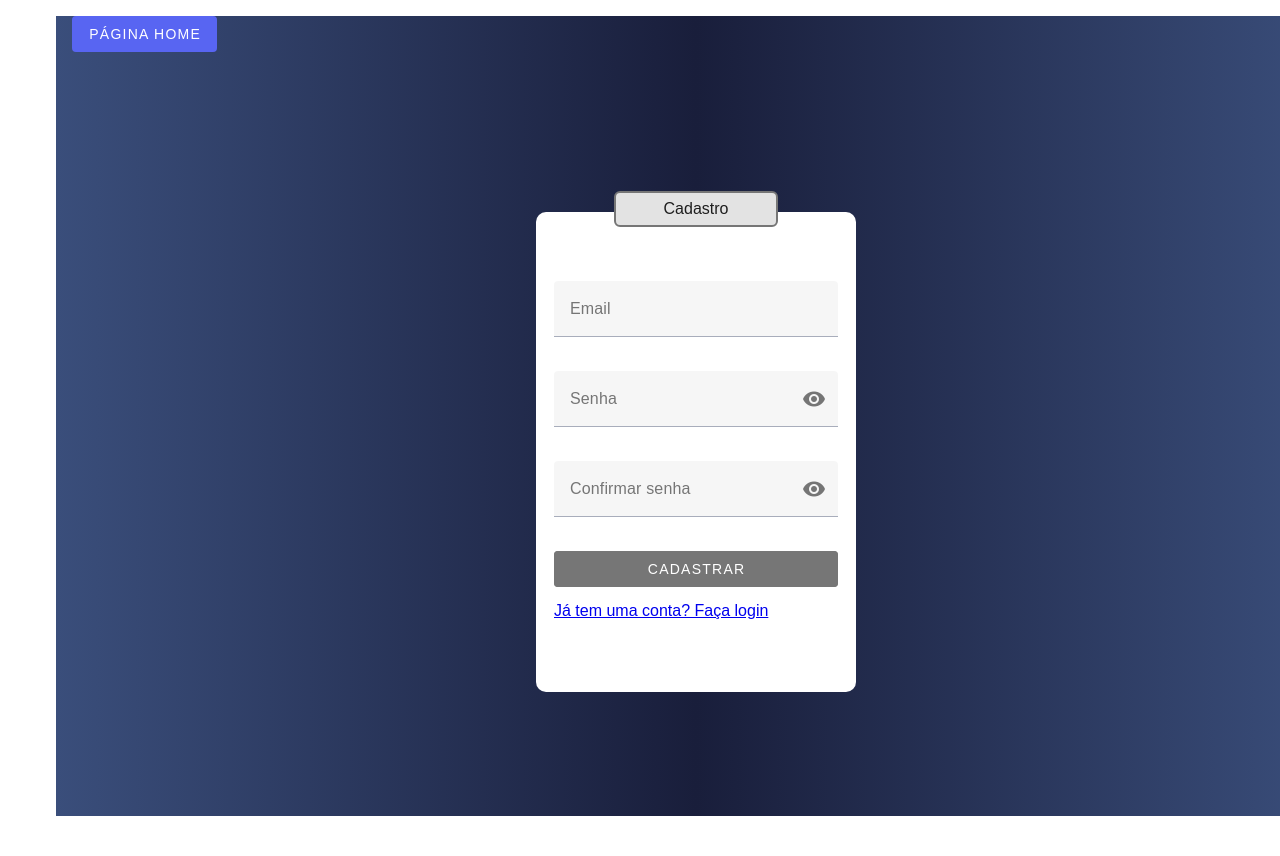
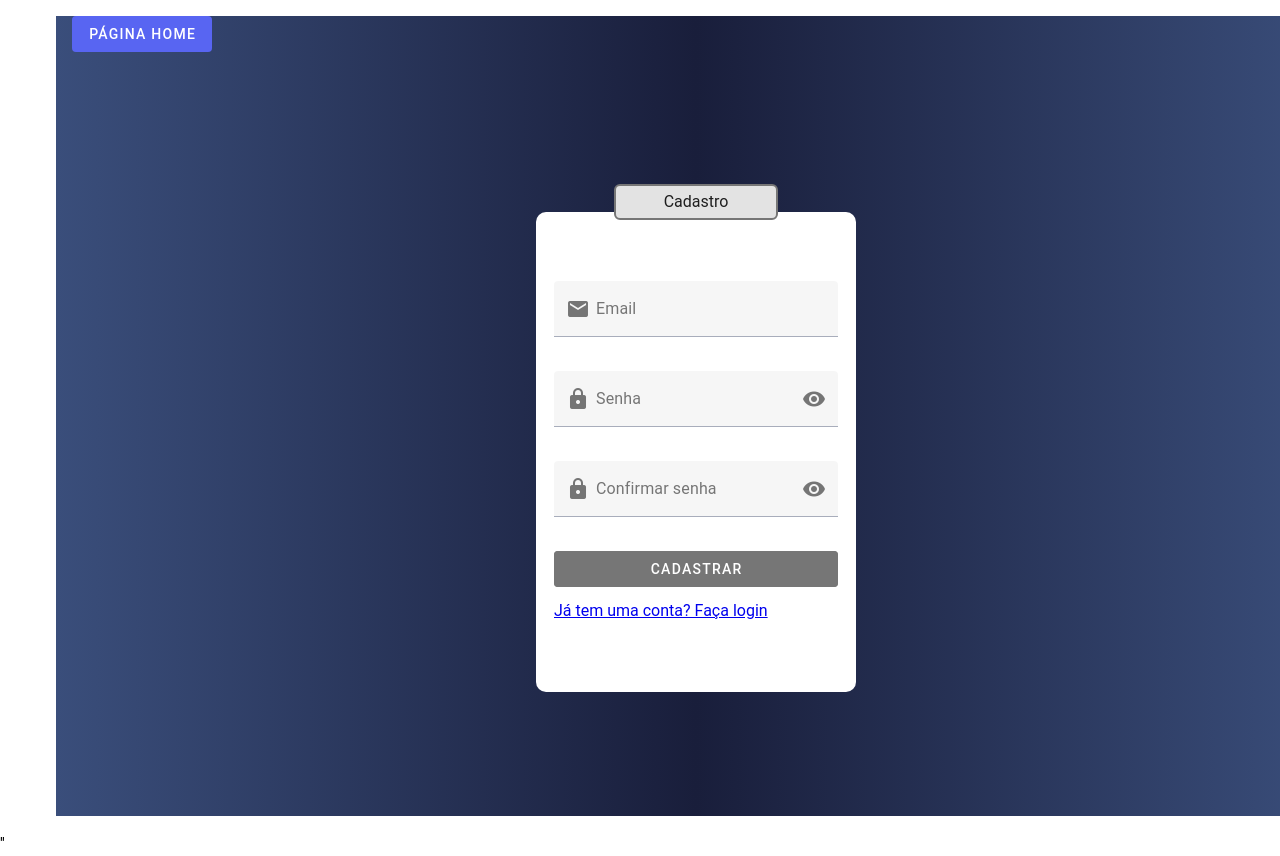
Before and after one commit to RicardoFM1/FrontendVue-DesapegueJa, a Vue app: page /cadastro in a window 1280 px wide. Shown: the top 856 px of the page. Built offline with nearby package versions, Linux system fonts and the light colour scheme; the HTML template or start-up script is replaced by a standard one.

Commit message:
borda estranha arrumada

```diff
--- a/src/app.vue
+++ b/src/app.vue
@@ -1,26 +1,27 @@
+
+<script setup>
+import { RouterView } from 'vue-router';
+import UserProfileSkeleton from './components/UserProfileSkeleton.vue';
+</script>]
+
 <template>
-  <v-app>
+  <!-- <v-app>
     <Suspense>
-      <template #default>
+      <template #default> -->
         <RouterView v-slot="{ Component }">
           <v-container>
             <component :is="Component" />
           </v-container>
         </RouterView>
-      </template>
-
+      <!-- </template>
       <template #fallback>
         <v-container>
           <UserProfileSkeleton />
-        </v-container>
-      </template>
-    </Suspense>
-  </v-app>
+        </v-container> -->
+      <!-- </template> -->
+    <!-- </Suspense>
+  </v-app> -->''
 </template>
 
-<script setup>
-import { RouterView } from 'vue-router';
-import UserProfileSkeleton from './components/UserProfileSkeleton.vue';
-</script>
 
 <style scoped></style>
--- a/src/pages/cadastro/cadastro.vue
+++ b/src/pages/cadastro/cadastro.vue
@@ -40,6 +40,7 @@
         >
           <v-text-field
             label="Email"
+            prepend-inner-icon="mdi-email "
             v-model="usuario.email"
             type="email"
             base-color="#293559"
@@ -49,6 +50,7 @@
           <v-text-field
             label="Senha"
             v-model="usuario.senha"
+            prepend-inner-icon="mdi-lock"
             :append-inner-icon="show ? 'mdi-eye' : 'mdi-eye-off'"
             @click:append-inner="show = !show"
             @paste.prevent
@@ -59,6 +61,7 @@
           </v-text-field>
           <v-text-field
             label="Confirmar senha"
+            prepend-inner-icon="mdi-lock"
             v-model="usuario.confirmSenha"
             :append-inner-icon="show2 ? 'mdi-eye' : 'mdi-eye-off'"
             @click:append-inner="show2 = !show2"
--- a/src/pages/css/paginaCarrinho/carrinho.css
+++ b/src/pages/css/paginaCarrinho/carrinho.css
@@ -1,7 +1,7 @@
-    /* styles.css */
+     styles.css
 body {
   font-family: Arial, sans-serif;
-  background-color: #ffffff; /* fundo branco */
+  background-color: #ffffff;
   margin: 0;
   padding: 0;
 }
--- a/src/pages/login/login.vue
+++ b/src/pages/login/login.vue
@@ -24,6 +24,7 @@
 
                     <v-text-field
                     label="Email"
+                    prepend-inner-icon="mdi-email"
                     v-model="usuario.email"
                     type="email"
                     base-color="#293559"
@@ -31,6 +32,7 @@
                     </v-text-field>
                     <v-text-field
                         label="Senha"
+                        prepend-inner-icon="mdi-lock"
                         :append-inner-icon="show ? 'mdi-eye' : 'mdi-eye-off'"
                         @click:append-inner="show = !show"
                         v-model="usuario.senhaHash"
--- a/src/pages/perfil/perfil.vue
+++ b/src/pages/perfil/perfil.vue
@@ -77,4 +77,4 @@
 
 </script>
 
-<style src="../css/paginacriar/criar.css"></style>
+<style src="../css/paginaPerfil/perfil.css"></style>
```
Also changed, not shown: src/pages/css/paginaPerfil/perfil.css (renamed from src/pages/css/paginacriar/criar.css).
